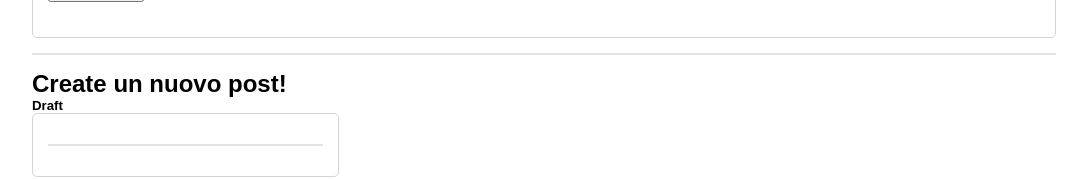
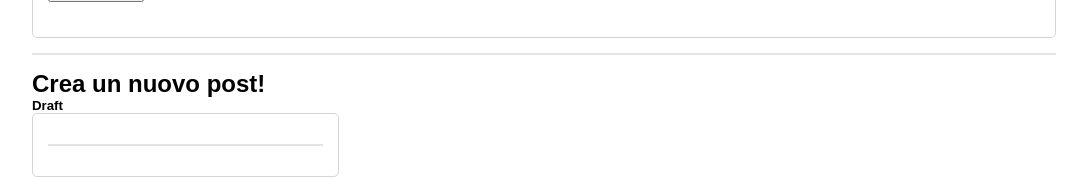
Before and after one commit to giuseppe-lisi/react-post-form, a React (Vite) app: page / in a window 1280 px wide. Shown: the part 169-348 px from the top of the page, without its empty margins (96-1183 px from the left). Built offline with nearby package versions, Linux system fonts and the light colour scheme.

Commit message:
errata corrige precedente commit

```diff
--- a/src/App.jsx
+++ b/src/App.jsx
@@ -40,7 +40,7 @@ function App() {
 
                 <hr />
 
-                <h2>Create un nuovo post!</h2>
+                <h2>Crea un nuovo post!</h2>
                 <h5>Draft</h5>
                 <Post postData={post} />
 
```
